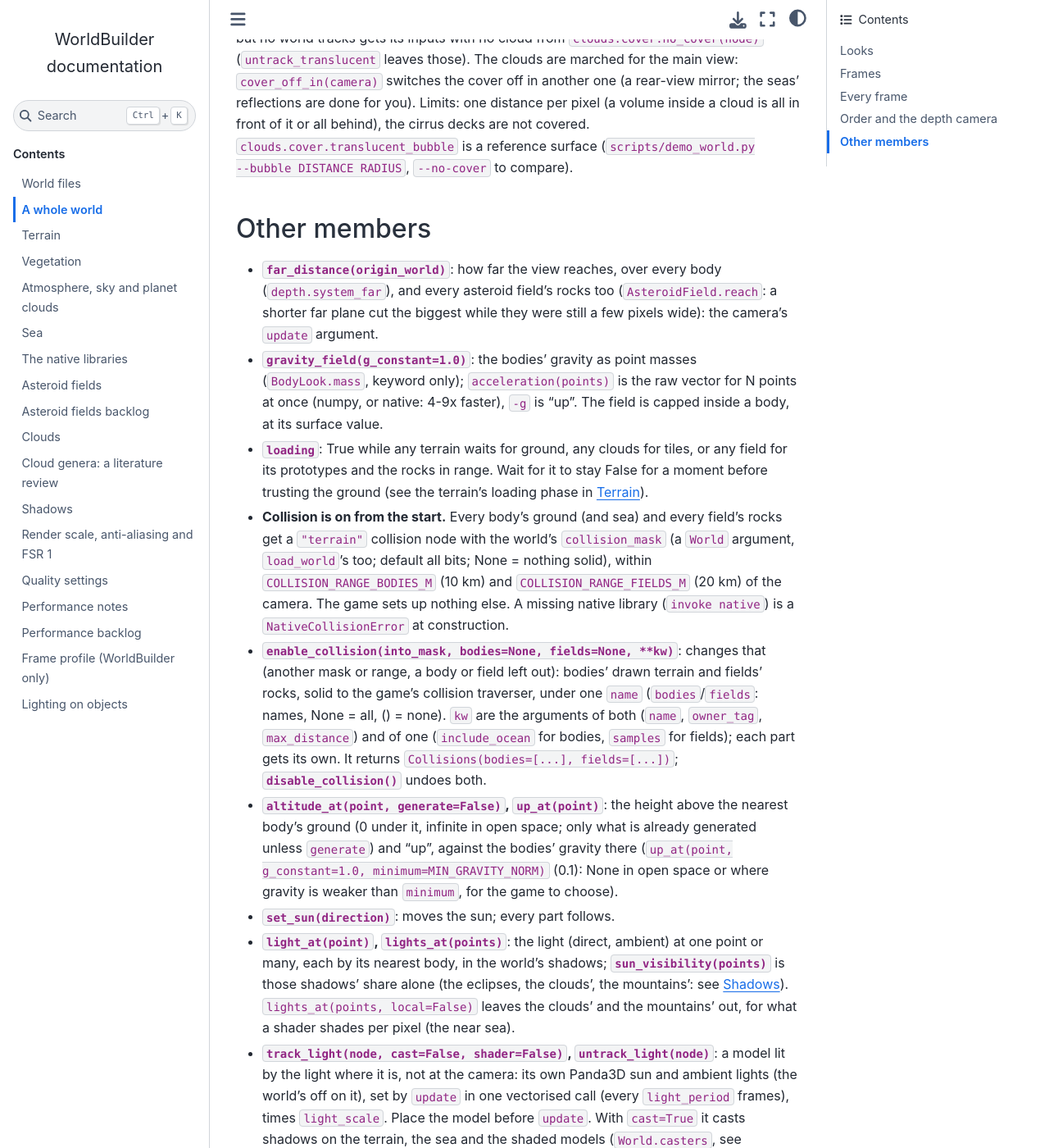
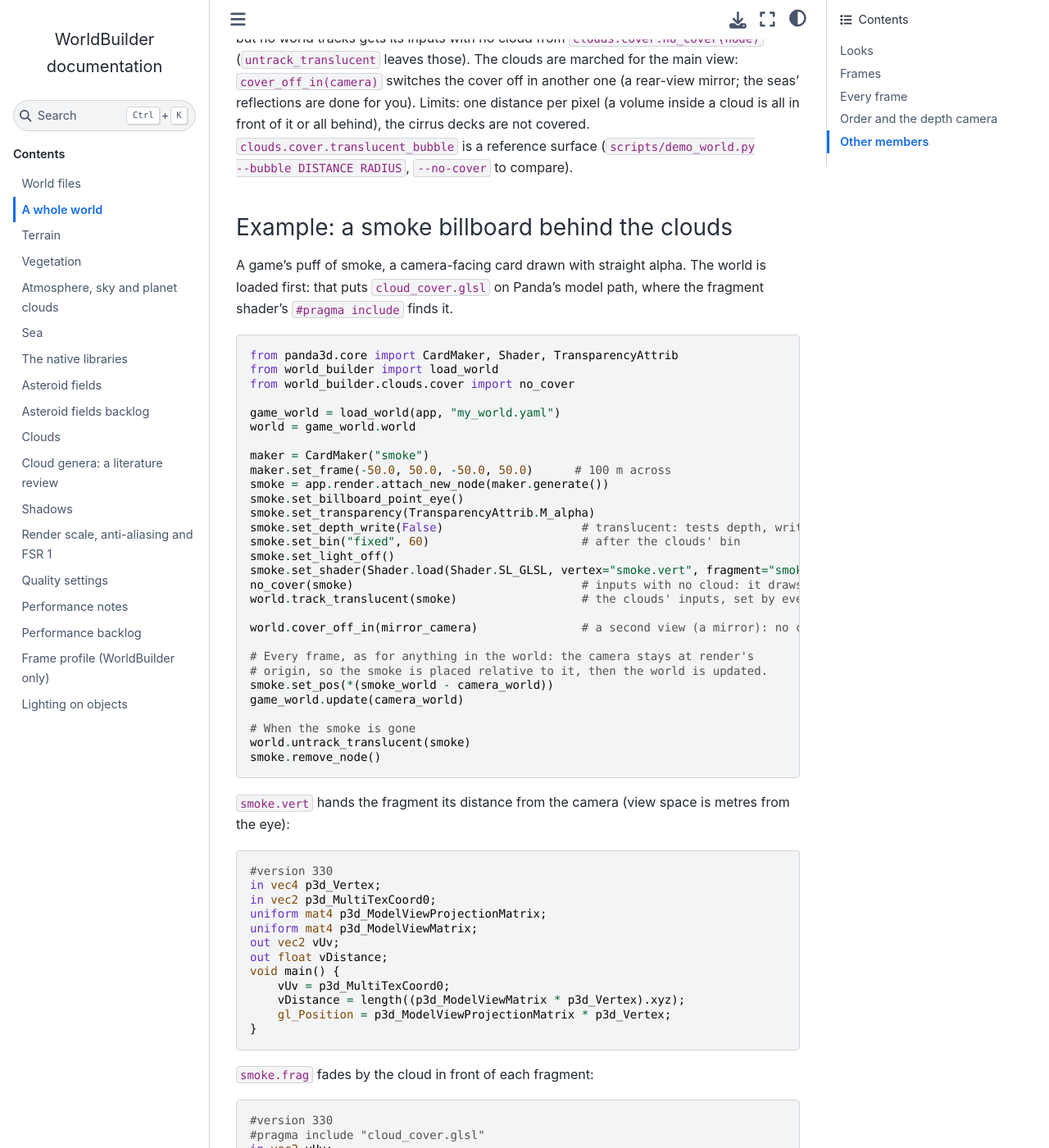
Before and after one commit to JoeDalton/WorldBuilder, a Sphinx documentation site: the page built from docs/source/world.md, in a window 1280 px wide and 1400 px high, scrolled down 4898 px. Shown: the whole window at 82% size. Built offline with Sphinx 7.4.7 and the Sphinx Book theme 1.1.4, drawn with Linux system fonts in a browser that asks for light colours; pages that are not in the unit, such as notebooks, are missing from menus; some of the changed text lies outside the part shown.

Commit message:
Added transparency-cloud example in the demo

````diff
--- a/docs/source/world.md
+++ b/docs/source/world.md
@@ -218,6 +218,93 @@ all behind), the cirrus decks are not covered. `clouds.cover.translucent_bubble`
 is a reference surface (`scripts/demo_world.py --bubble DISTANCE RADIUS`,
 `--no-cover` to compare).
 
+### Example: a smoke billboard behind the clouds
+
+A game's puff of smoke, a camera-facing card drawn with straight alpha. The
+world is loaded first: that puts `cloud_cover.glsl` on Panda's model path,
+where the fragment shader's `#pragma include` finds it.
+
+```python
+from panda3d.core import CardMaker, Shader, TransparencyAttrib
+from world_builder import load_world
+from world_builder.clouds.cover import no_cover
+
+game_world = load_world(app, "my_world.yaml")
+world = game_world.world
+
+maker = CardMaker("smoke")
+maker.set_frame(-50.0, 50.0, -50.0, 50.0)      # 100 m across
+smoke = app.render.attach_new_node(maker.generate())
+smoke.set_billboard_point_eye()
+smoke.set_transparency(TransparencyAttrib.M_alpha)
+smoke.set_depth_write(False)                    # translucent: tests depth, writes none
+smoke.set_bin("fixed", 60)                      # after the clouds' bin
+smoke.set_light_off()
+smoke.set_shader(Shader.load(Shader.SL_GLSL, vertex="smoke.vert", fragment="smoke.frag"))
+no_cover(smoke)                                 # inputs with no cloud: it draws untracked too
+world.track_translucent(smoke)                  # the clouds' inputs, set by every update
+
+world.cover_off_in(mirror_camera)               # a second view (a mirror): no cover there
+
+# Every frame, as for anything in the world: the camera stays at render's
+# origin, so the smoke is placed relative to it, then the world is updated.
+smoke.set_pos(*(smoke_world - camera_world))
+game_world.update(camera_world)
+
+# When the smoke is gone
+world.untrack_translucent(smoke)
+smoke.remove_node()
+```
+
+`smoke.vert` hands the fragment its distance from the camera (view space is
+metres from the eye):
+
+```glsl
+#version 330
+in vec4 p3d_Vertex;
+in vec2 p3d_MultiTexCoord0;
+uniform mat4 p3d_ModelViewProjectionMatrix;
+uniform mat4 p3d_ModelViewMatrix;
+out vec2 vUv;
+out float vDistance;
+void main() {
+    vUv = p3d_MultiTexCoord0;
+    vDistance = length((p3d_ModelViewMatrix * p3d_Vertex).xyz);
+    gl_Position = p3d_ModelViewProjectionMatrix * p3d_Vertex;
+}
+```
+
+`smoke.frag` fades by the cloud in front of each fragment:
+
+```glsl
+#version 330
+#pragma include "cloud_cover.glsl"
+in vec2 vUv;
+in float vDistance;
+out vec4 fragColor;
+void main() {
+    float puff = 1.0 - smoothstep(0.2, 0.5, length(vUv - 0.5));   // a soft disc
+    float alpha = 0.8 * puff;
+    alpha *= 1.0 - cloudCoverBefore(gl_FragCoord.xy, vDistance);
+    fragColor = vec4(vec3(0.35), alpha);
+}
+```
+
+What to scale depends on the blend:
+
+| Blend | Scale by `1 - cover` |
+|---|---|
+| straight alpha (`M_alpha`: smoke, a shield) | the alpha |
+| additive weighted by alpha (`INCOMING_ALPHA, ONE`: fire) | the alpha |
+| additive (`ONE, ONE`: a laser's glow) | the colour |
+| premultiplied (`ONE, ONE_MINUS_INCOMING_ALPHA`) | the colour and the alpha |
+
+The fragment's distance must be the one from the camera to that fragment in
+metres: from the view-space position as here, or `length(worldPos - eye)` with
+the eye from `p3d_ViewMatrixInverse[3]` (both in render's frame, whose units are
+metres). A node made of many particles (one geometry, animated in its vertex
+shader) is tracked once, as one node.
+
 ## Other members
 
 - **`far_distance(origin_world)`**: how far the view reaches, over every body
````
Also changed, not shown: CHANGELOG.md (+1 -1 lines).
